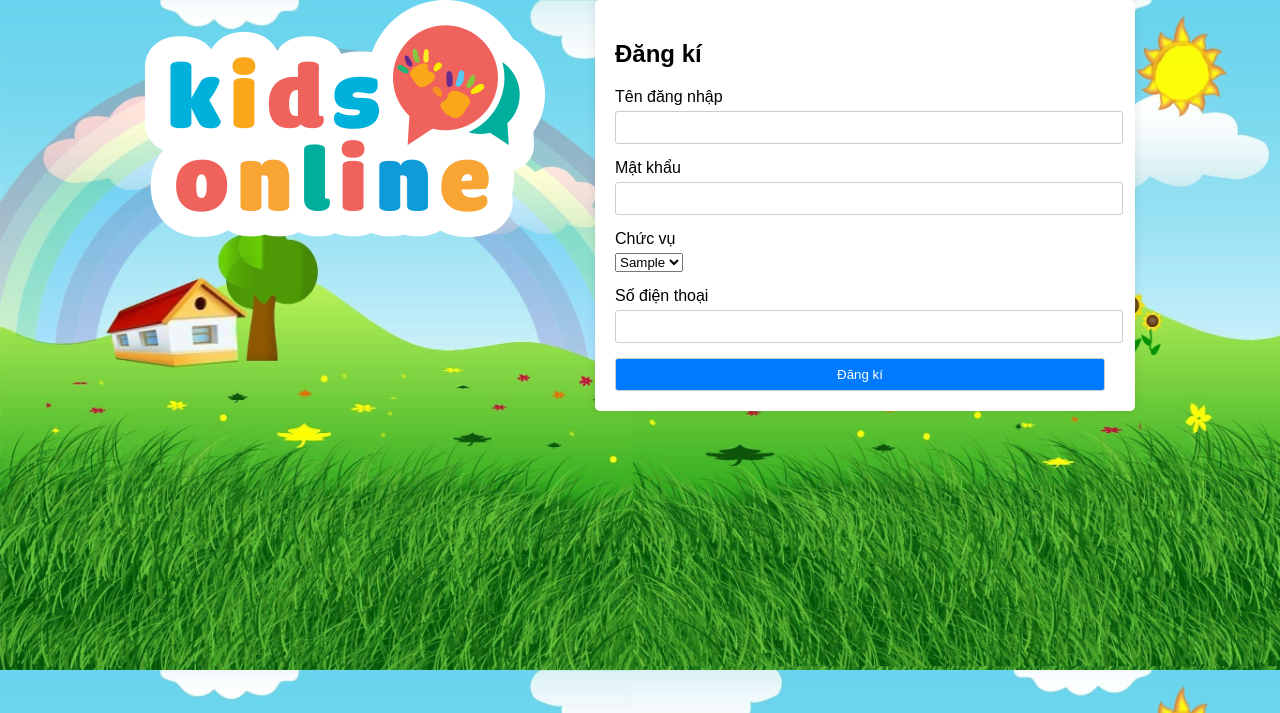
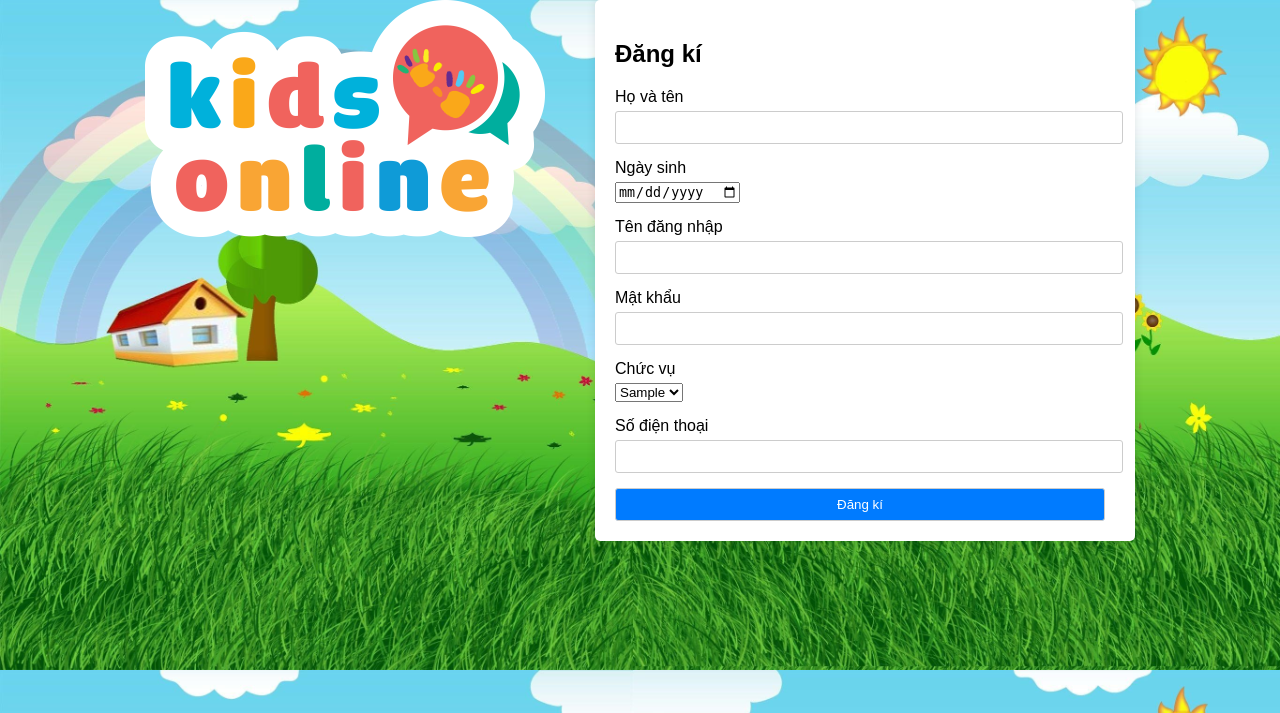
Before and after one commit to DuckThangg/PTUDW, a PHP site: page /php/register.php in a window 1280 px wide. Shown: the top 713 px of the page. Run offline with PHP 8.4, Linux system fonts and the light colour scheme; tables that the repository leaves empty or names only in its code hold one stand-in row (values such as "Sample post").

Commit message:
Update register.php

```diff
--- a/php/register.php
+++ b/php/register.php
@@ -4,7 +4,7 @@
     <meta charset="UTF-8">
     <meta name="viewport" content="width=device-width, initial-scale=1.0">
     <link rel="stylesheet" href="../css/register.css">
-    <title>Đăng nhập</title>
+    <title>Đăng ký</title>
 </head>
 <body>
     <div style ="display:flex;gap: 50px; justify-content: center; width:100%">
@@ -16,6 +16,14 @@
             <h2>Đăng kí</h2>
             <form action="" method="get">
                 <div class="input-group">
+                    <label for="user_fullname">Họ và tên</label>
+                    <input type="text" id="user_fullname" name="user_fullname">
+                </div>
+                <div class="input-group">
+                    <label for="user_date">Ngày sinh</label>
+                    <input type="date" id="user_date" name="user_date">
+                </div>
+                <div class="input-group">
                     <label for="user_name">Tên đăng nhập</label>
                     <input type="text" id="user_name" name="user_name">
                 </div>
@@ -23,6 +31,7 @@
                     <label for="user_password">Mật khẩu</label>
                     <input type="password" id="user_password" name="user_password">
                 </div>
+
                 <div class="input-group">
                     <label for="position">Chức vụ </label>
                     <select name="position">
@@ -59,22 +68,34 @@
     <?php
         if (isset($_GET['user_name'])) {
             require "connect.php";
+
             $user_name = $_GET['user_name'];
             $user_password = $_GET['user_password'];
             $position = $_GET['position'];
             $phone = $_GET['phone'];
+            $fullname = $_GET['user_fullname'];
+            $birthday = $_GET['user_date'];
 
-            $sql = "INSERT INTO users (user_name,user_password,chuc_vu,phone) VALUES ('$user_name','$user_password','$position','$phone')";
+            // Truy vấn kiểm tra đã có user_name
+            $check_sql = "SELECT * FROM users WHERE user_name = '$user_name'";
+            $check_result = $conn->query($check_sql);
 
-            if ($conn->query($sql) === TRUE) {
-                echo "Đăng kí thành công, Hello $user_name <br>";
-                echo "<a href='/PHP/BTL/html/login.html'>Về trang đăng nhập</a> ";
+            if ($check_result->num_rows > 0) {
+                echo "Tên đăng nhập đã tồn tại. Vui lòng chọn tên khác.";
             } else {
-                echo "Lỗi: " . $sql . "<br>" . $conn->error;
+                $insert_sql = "INSERT INTO users (user_name, user_password, chuc_vu, phone, fullname, ngay_sinh) VALUES ('$user_name', '$user_password', '$position', '$phone', '$fullname', '$birthday')";
+
+                if ($conn->query($insert_sql) === TRUE) {
+                    echo "Đăng kí thành công, Hello $user_name <br>";
+                    echo "<a href='/PHP/BTL/html/login.html'>Về trang đăng nhập</a> ";
+                } else {
+                    echo "Lỗi: " . $insert_sql . "<br>" . $conn->error;
+                }
             }
 
             $conn->close();
         }
     ?>
+
 </body>
 </html>
```
